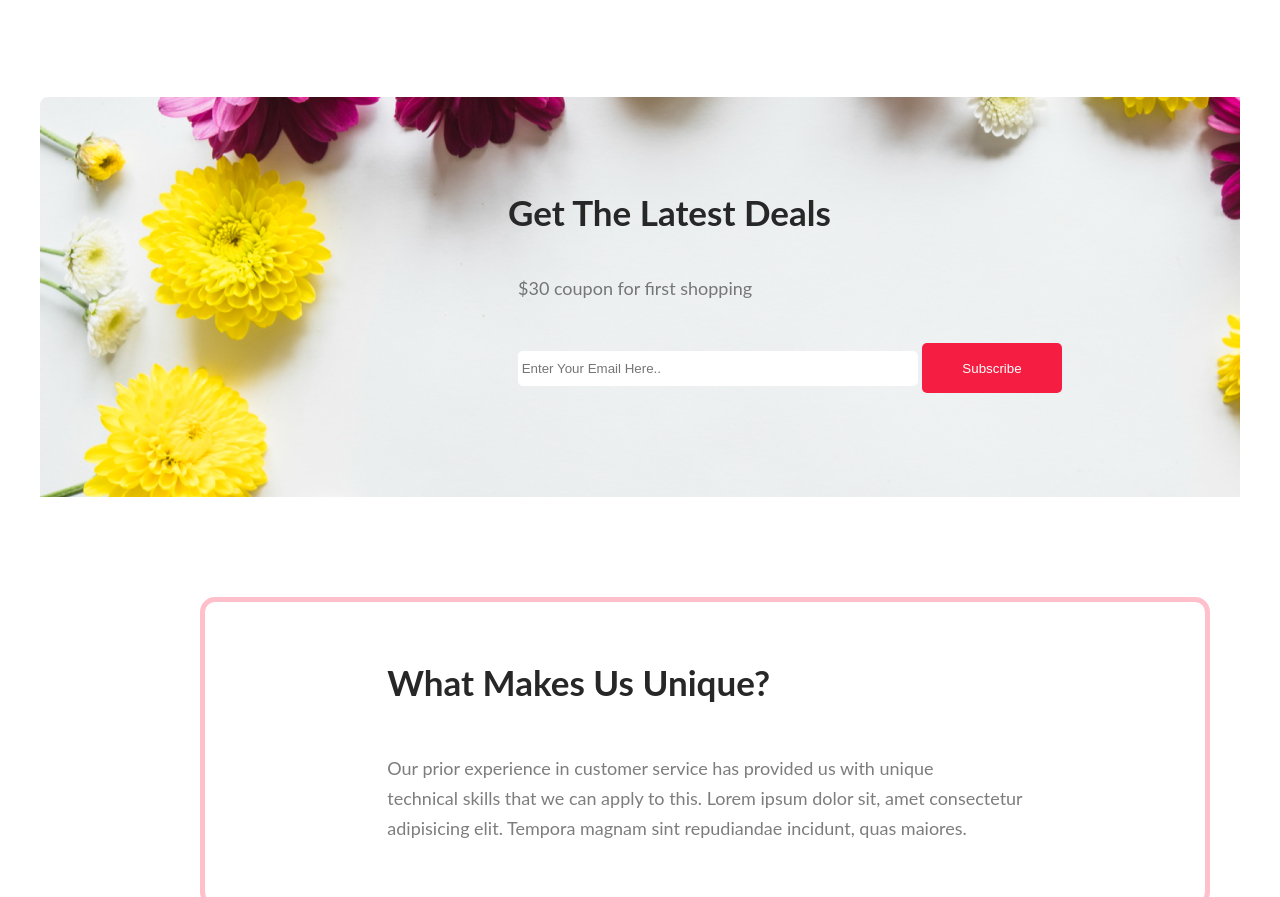
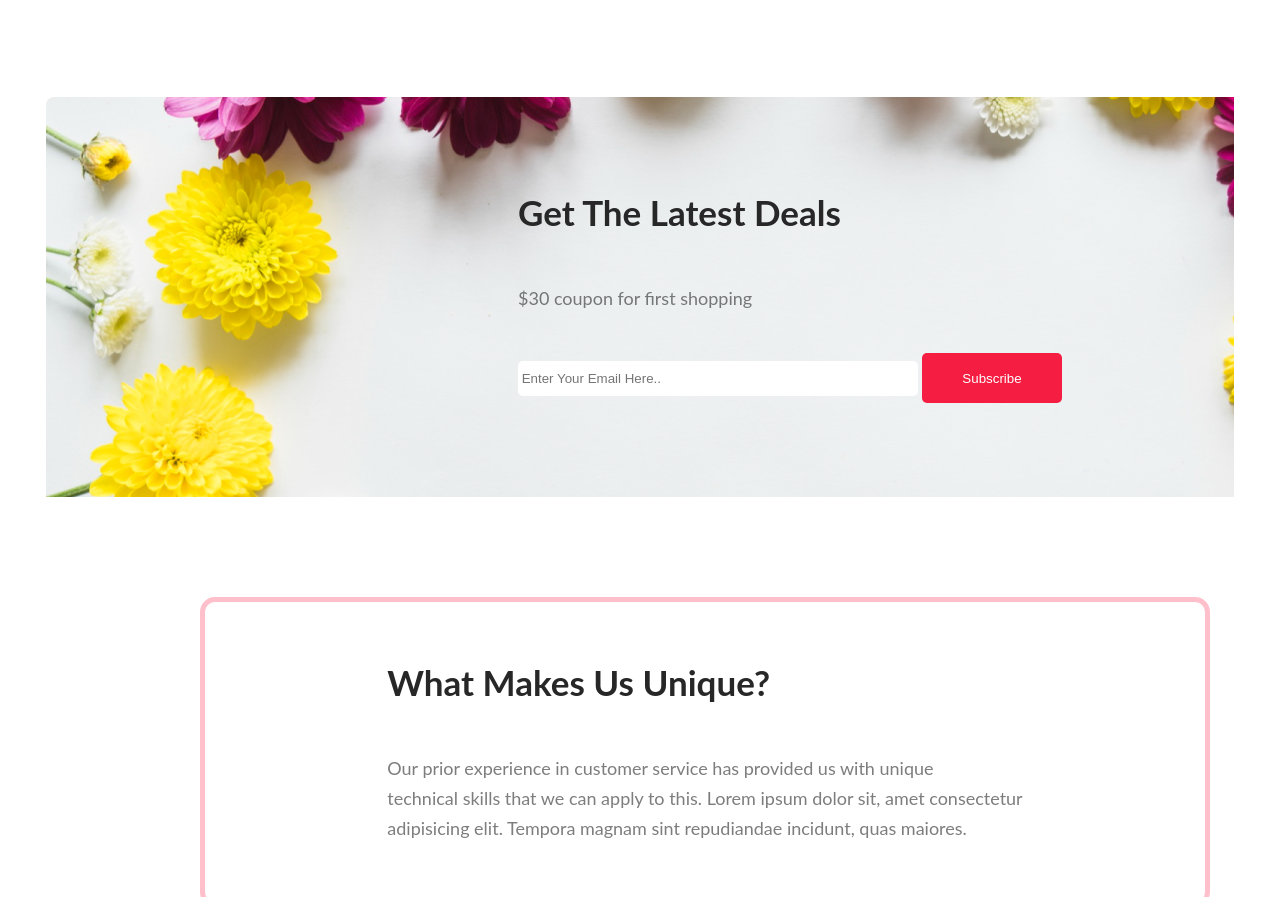
Before and after one commit to suraiyasultana826/my-first-assignment, a plain HTML site: page index.html in a window 1280 px wide. Shown: the part 2607-3504 px from the top of the page. Drawn offline with Linux system fonts and the light colour scheme.

Commit message:
last commit

```diff
--- a/styless/style.css
+++ b/styless/style.css
@@ -156,7 +156,7 @@
 .bg-image {
     background-image: url("../styless/Flower Asset/Rectangle\ 9.png");
     height: 300px;
-    width: 1100px;
+    width:85%;
     background-repeat: no-repeat;
     margin: auto;
     justify-content: center;
@@ -176,7 +176,7 @@
 }
 
 .insta-title {
-    margin: -10px;
+    /* margin: -10px; */
 }
 
 .my-section {
```
Also changed, not shown: index.html (+6 -0 lines).
